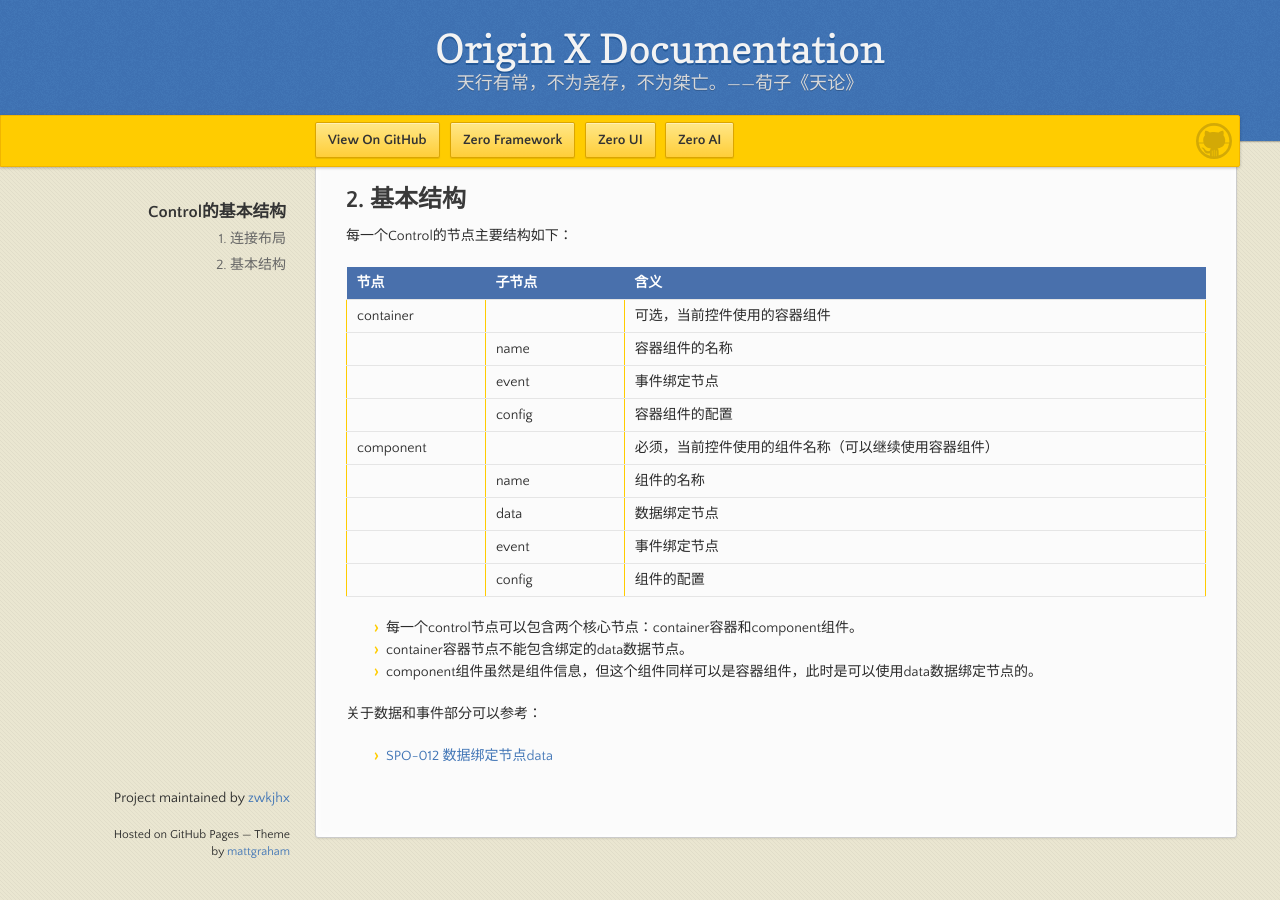
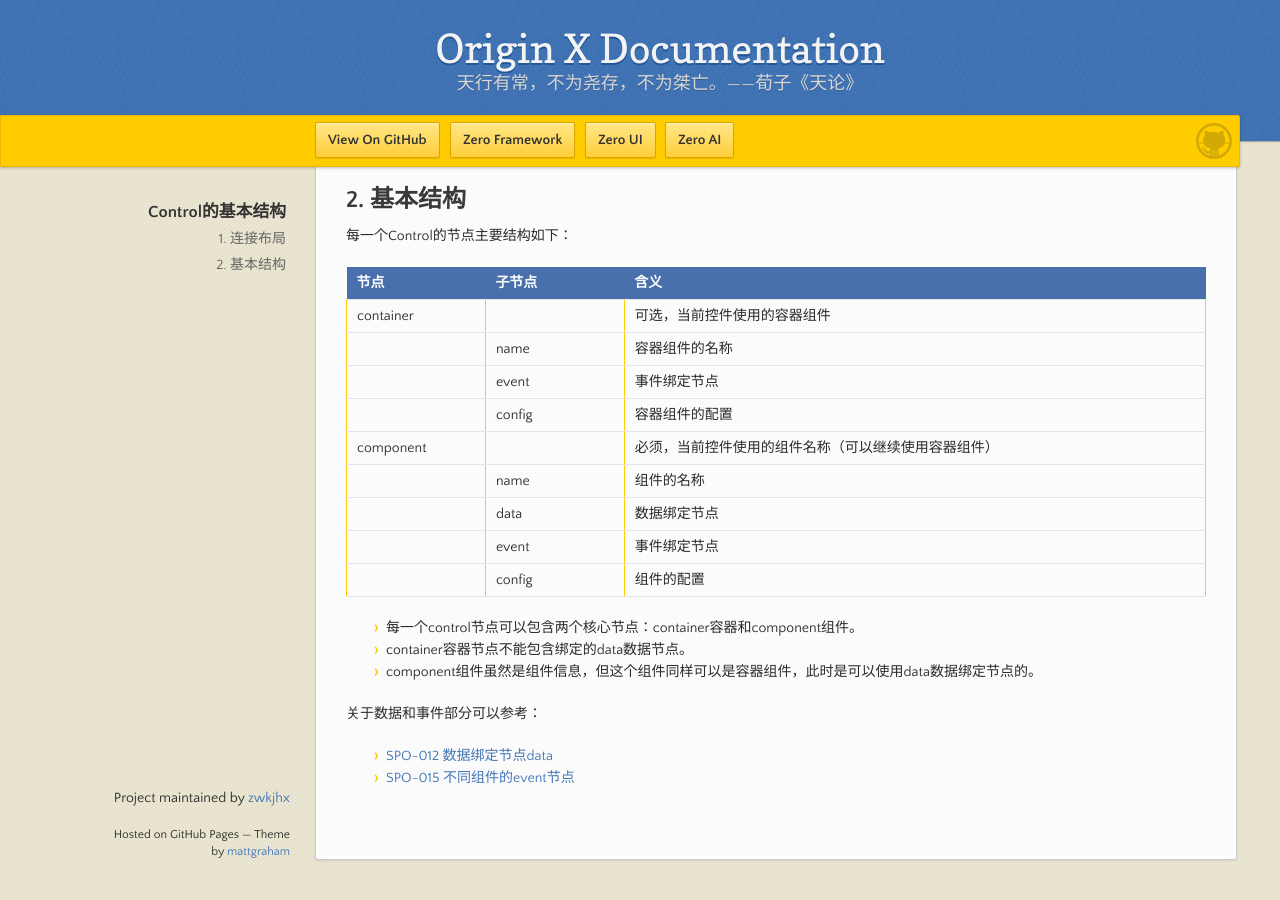
Before and after one commit to zwkjhx/ox-doc, a Jekyll site: the page built from specification/3-origin-xgui-fan/spo-010-controlde-ji-ben-jie-gou.md, in a window 1280 px wide and 900 px high, scrolled down 950 px. Built offline with Jekyll 4.4.1, drawn with Linux system fonts in a browser that asks for light colours; our own code applies the rules of GitHub Pages for plain Markdown files; before the commit the page ends 1828 px from its top, so only the background shows below that.

Commit message:
Updates specification/3-origin-xgui-fan/spo-010-controlde-ji-ben-jie-gou.md
Auto commit by GitBook Editor

```diff
--- a/specification/3-origin-xgui-fan/spo-010-controlde-ji-ben-jie-gou.md
+++ b/specification/3-origin-xgui-fan/spo-010-controlde-ji-ben-jie-gou.md
@@ -65,3 +65,4 @@
 关于数据和事件部分可以参考：
 
 * [SPO-012 数据绑定节点data](/specification/3-origin-xgui-fan/spo-012-shu-ju-bang-ding-jie-dian-data.md)
+* [SPO-015 不同组件的event节点](/specification/3-origin-xgui-fan/spo-015-bu-tong-zu-jian-de-event-jie-dian.md)
```
